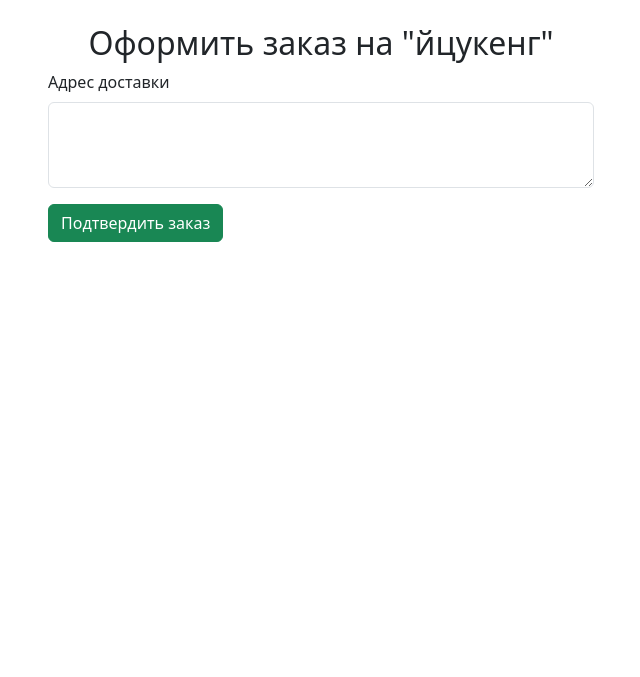
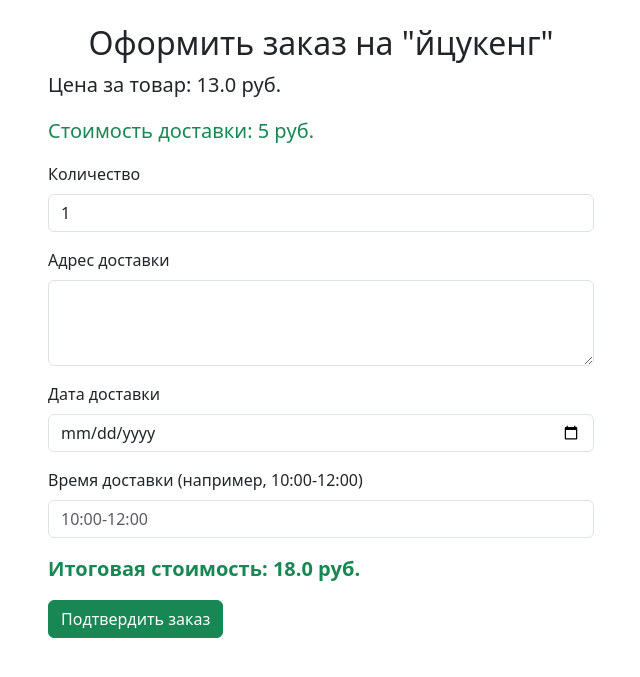
Before and after one commit to Vintarium/farm_app, a FastAPI app: page /order/1 in a window 1280 px wide. Shown: the part 56-733 px from the top of the page, without its empty margins (319-959 px from the left). Run offline with FastAPI, Linux system fonts and the light colour scheme; a user stored in the database is signed in.

Commit message:
Добавлена возможность оформлять заказ указывая детали

```diff
--- a/app/crud.py
+++ b/app/crud.py
@@ -49,6 +49,9 @@ def create_order(db: Session, order: schemas.OrderCreate, customer_id: int):
     db_order = models.Order(
         product_id=order.product_id,
         address=order.address,
+        quantity=order.quantity,  # Добавляем количество
+        delivery_date=order.delivery_date, # Добавляем дату доставки
+        delivery_time=order.delivery_time, # Добавляем время доставки
         customer_id=customer_id
     )
     db.add(db_order)
--- a/app/main.py
+++ b/app/main.py
@@ -7,6 +7,7 @@ from typing import Annotated, Optional
 from pathlib import Path
 import os
 import uuid
+from datetime import datetime
 
 from starlette.middleware.sessions import SessionMiddleware
 
@@ -16,6 +17,9 @@ from .database import SessionLocal, engine
 # Создаём папки для хранения файлов, если они ещё не существуют
 Path("static/images").mkdir(parents=True, exist_ok=True)
 models.Base.metadata.create_all(bind=engine)
+
+# Ставка за доставку
+DELIVERY_COST = 5
 
 class FarmApp:
     def __init__(self):
@@ -173,9 +177,11 @@ class FarmApp:
             if not product:
                 raise HTTPException(status_code=404, detail="Товар не найден")
 
+            total_cost = product.price + DELIVERY_COST
+
             return self.templates.TemplateResponse(
                 "order_form.html",
-                {"request": request, "product": product}
+                {"request": request, "product": product, "delivery_cost": DELIVERY_COST, "total_cost": total_cost}
             )
 
         @self.app.post("/order/{product_id}")
@@ -183,7 +189,10 @@ class FarmApp:
             request: Request,
             product_id: int,
             db: Annotated[Session, Depends(self.get_db)],
-            address: str = Form(...)
+            address: str = Form(...),
+            quantity: int = Form(...),
+            delivery_date: str = Form(...),
+            delivery_time: str = Form(...)
         ):
             user_id = request.session.get("user_id")
             if not user_id:
@@ -194,7 +203,10 @@ class FarmApp:
 
             order_data = schemas.OrderCreate(
                 product_id=product_id,
-                address=address
+                address=address,
+                quantity=quantity,
+                delivery_date=datetime.strptime(delivery_date, '%Y-%m-%d'),
+                delivery_time=delivery_time
             )
 
             crud.create_order(db=db, order=order_data, customer_id=user_id)
--- a/app/models.py
+++ b/app/models.py
@@ -38,7 +38,10 @@ class Order(Base):
     customer_id = Column(Integer, ForeignKey("users.id"))
     product_id = Column(Integer, ForeignKey("products.id"))
     status = Column(String, default="new")
+    quantity = Column(Integer, default=1)
     address = Column(String)
+    delivery_date = Column(DateTime, nullable=True)
+    delivery_time = Column(String, nullable=True)
     created_at = Column(DateTime, default=datetime.utcnow)
     confirmed_at = Column(DateTime, nullable=True)
     delivered_at = Column(DateTime, nullable=True)
--- a/app/schemas.py
+++ b/app/schemas.py
@@ -38,6 +38,9 @@ class Product(ProductBase):
 class OrderBase(BaseModel):
     product_id: int
     address: str
+    quantity: int
+    delivery_date: datetime
+    delivery_time: Optional[str] = None
 
 class OrderCreate(OrderBase):
     pass
--- a/app/templates/order_form.html
+++ b/app/templates/order_form.html
@@ -7,12 +7,51 @@
 <div class="row">
     <div class="col-md-6 offset-md-3">
         <form method="post" action="/order/{{ product.id }}">
+            <p class="lead">Цена за товар: {{ product.price }} руб.</p>
+            <p class="lead text-success">Стоимость доставки: {{ delivery_cost }} руб.</p>
+
+            <div class="mb-3">
+                <label for="quantity" class="form-label">Количество</label>
+                <input type="number" class="form-control" id="quantity" name="quantity" min="1" value="1" required>
+            </div>
+
             <div class="mb-3">
                 <label for="address" class="form-label">Адрес доставки</label>
                 <textarea class="form-control" id="address" name="address" rows="3" required></textarea>
             </div>
+
+            <div class="mb-3">
+                <label for="delivery_date" class="form-label">Дата доставки</label>
+                <input type="date" class="form-control" id="delivery_date" name="delivery_date" required>
+            </div>
+
+            <div class="mb-3">
+                <label for="delivery_time" class="form-label">Время доставки (например, 10:00-12:00)</label>
+                <input type="text" class="form-control" id="delivery_time" name="delivery_time" placeholder="10:00-12:00" required>
+            </div>
+
+            <p class="lead fw-bold text-success">Итоговая стоимость: <span id="total-price">{{ total_cost }}</span> руб.</p>
+
             <button type="submit" class="btn btn-success">Подтвердить заказ</button>
         </form>
     </div>
 </div>
+
+<script>
+    const productPrice = {{ product.price | tojson }};
+    const deliveryCost = {{ delivery_cost | tojson }};
+    const quantityInput = document.getElementById('quantity');
+    const totalPriceSpan = document.getElementById('total-price');
+
+    function calculateTotal() {
+        let quantity = parseFloat(quantityInput.value);
+        if (isNaN(quantity)) {
+            quantity = 0;
+        }
+        const total = (productPrice * quantity) + deliveryCost;
+        totalPriceSpan.textContent = total.toFixed(2);
+    }
+
+    quantityInput.addEventListener('input', calculateTotal);
+</script>
 {% endblock %}
```
Also changed, not shown: instance/app.db, static/images/51e4fb54-0ed8-4511-b662-16cdbbf877c8_5ceygLDjlrs.jpg (added).
